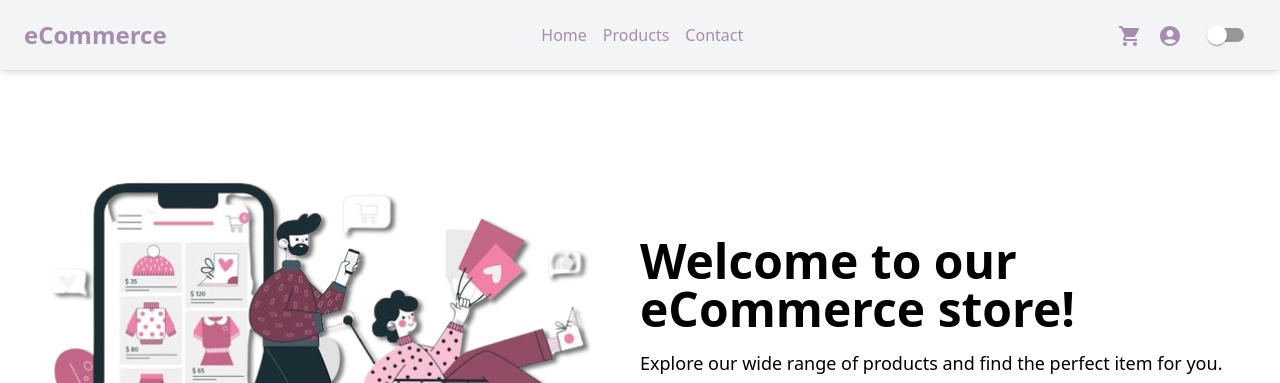
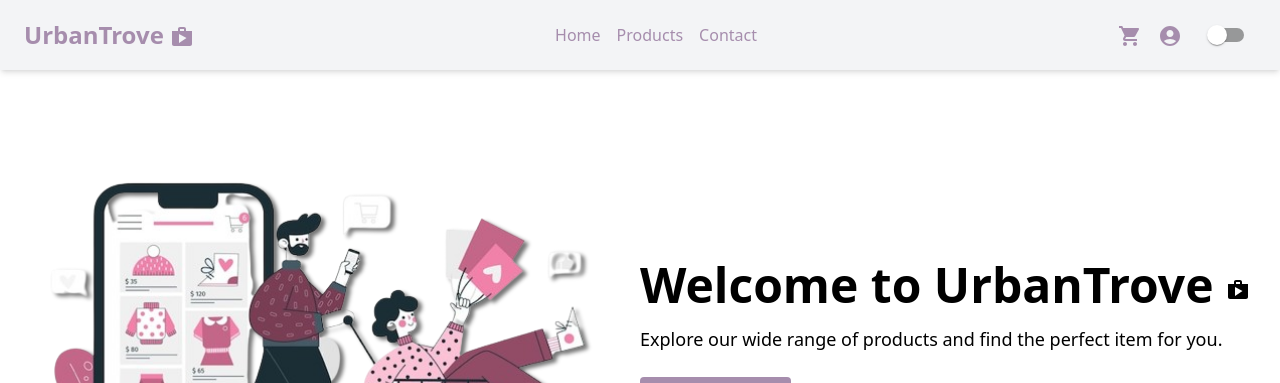
Before and after one commit to anubhootipandey/UrbanTrove, a React (Create React App) app: page / in a window 1280 px wide. Shown: the top 383 px of the page. Built offline with nearby package versions, Linux system fonts and the light colour scheme; no server answers.

Commit message:
header and home section changes

```diff
--- a/src/components/Header.js
+++ b/src/components/Header.js
@@ -1,6 +1,6 @@
 import React, { useContext, useState } from "react";
 import { Link } from "react-router-dom";
-import { ShoppingCart, AccountCircle, Menu as MenuIcon, Close as CloseIcon } from "@mui/icons-material";
+import { ShoppingCart, AccountCircle, Menu as MenuIcon, Close as CloseIcon, Shop } from "@mui/icons-material";
 import { useCart } from "./CartContext";
 import SignInSignUpModal from "./SignInSignUpModal";
 import { ThemeContext } from "./ThemeContext";
@@ -77,7 +77,7 @@ const Header = () => {
         >
           <AccountCircle className="mr-2" /> Profile
         </button>
-        <div className="flex items-center justify-between px-4 py-2 w-3/4 bg-[#A68DAD] rounded-md">
+        {/* <div className="flex items-center justify-between px-4 py-2 w-3/4 bg-[#A68DAD] rounded-md">
           <span className="text-white">Dark Mode</span>
           <Switch
             checked={theme === "dark"}
@@ -85,7 +85,7 @@ const Header = () => {
             color="default"
             inputProps={{ "aria-label": "theme toggle switch" }}
           />
-        </div>
+        </div> */}
       </div>
     </div>
   );
@@ -100,7 +100,7 @@ const Header = () => {
         </button>
 
         <Link to="/" className="text-2xl font-bold text-[#A68DAD] no-underline">
-          eCommerce
+        UrbanTrove <Shop />
         </Link>
 
         <nav className="hidden md:flex space-x-4">
--- a/src/components/Home.js
+++ b/src/components/Home.js
@@ -4,6 +4,7 @@ import { motion } from 'framer-motion';
 import PosterImg from '../assets/shopping.png';
 import banner from '../assets/banner.png';
 import clothingBrand from "../assets/clothing-brand.jpeg";
+import { Shop } from '@mui/icons-material';
 
 const Home = () => {
   const [electronicsProducts, setElectronicsProducts] = useState([]);
@@ -88,7 +89,7 @@ const Home = () => {
           transition={{ duration: 1 }}
         />
         <div className="md:w-1/2 text-left">
-          <h1 className="text-3xl md:text-5xl font-bold mb-4">Welcome to our eCommerce store!</h1>
+          <h1 className="text-3xl md:text-5xl font-bold mb-4">Welcome to UrbanTrove <Shop /></h1>
           <p className="text-lg mb-6">Explore our wide range of products and find the perfect item for you.</p>
           <Link to="/products" className="bg-[#A68DAD] text-white py-2 px-4 rounded hover:bg-[#97829c] transition-colors inline-flex items-center">
             Explore Now <svg className="ml-2 w-4 h-4" xmlns="http://www.w3.org/2000/svg" fill="none" viewBox="0 0 24 24" stroke="currentColor"><path strokeLinecap="round" strokeLinejoin="round" strokeWidth={2} d="M9 5l7 7-7 7" /></svg>
```
